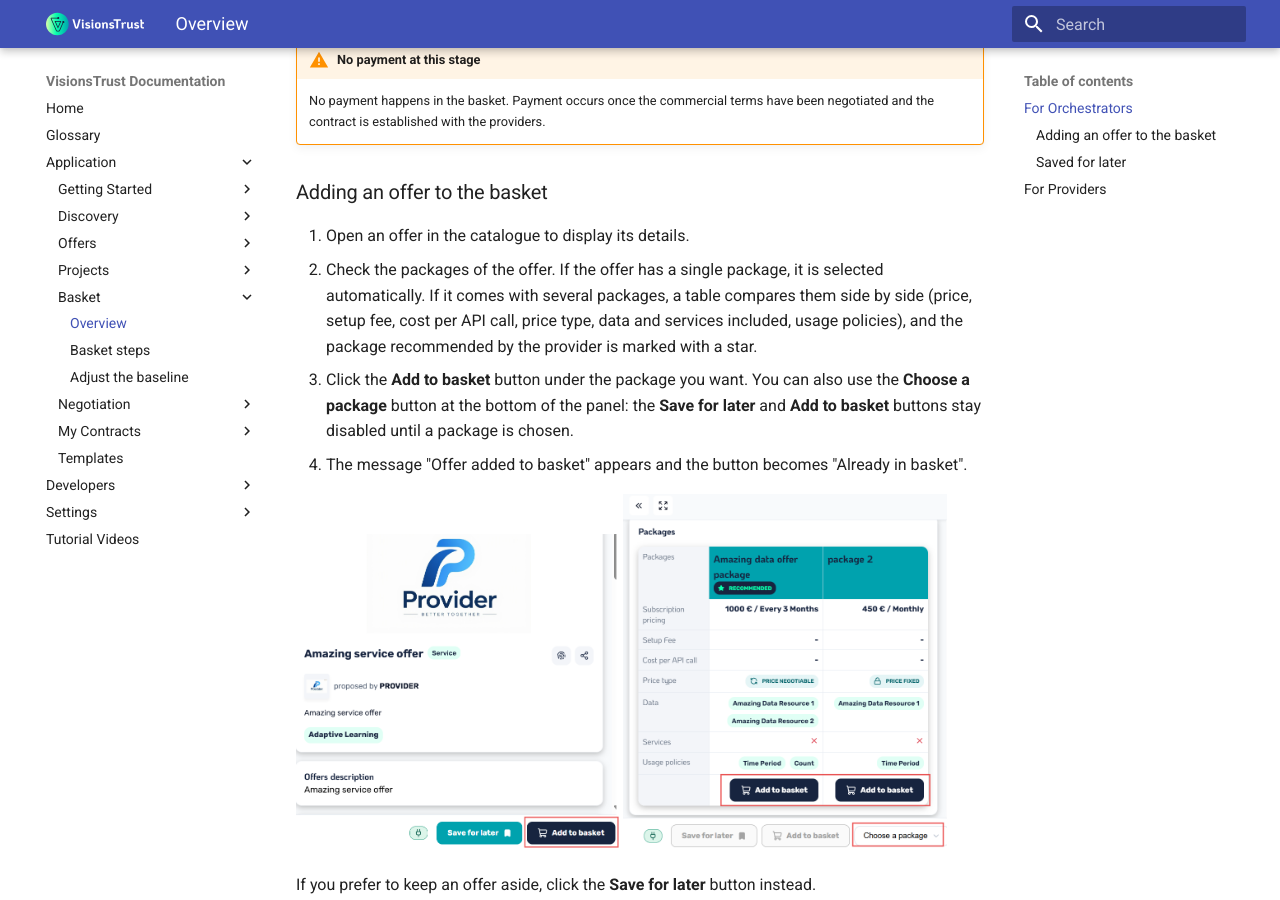
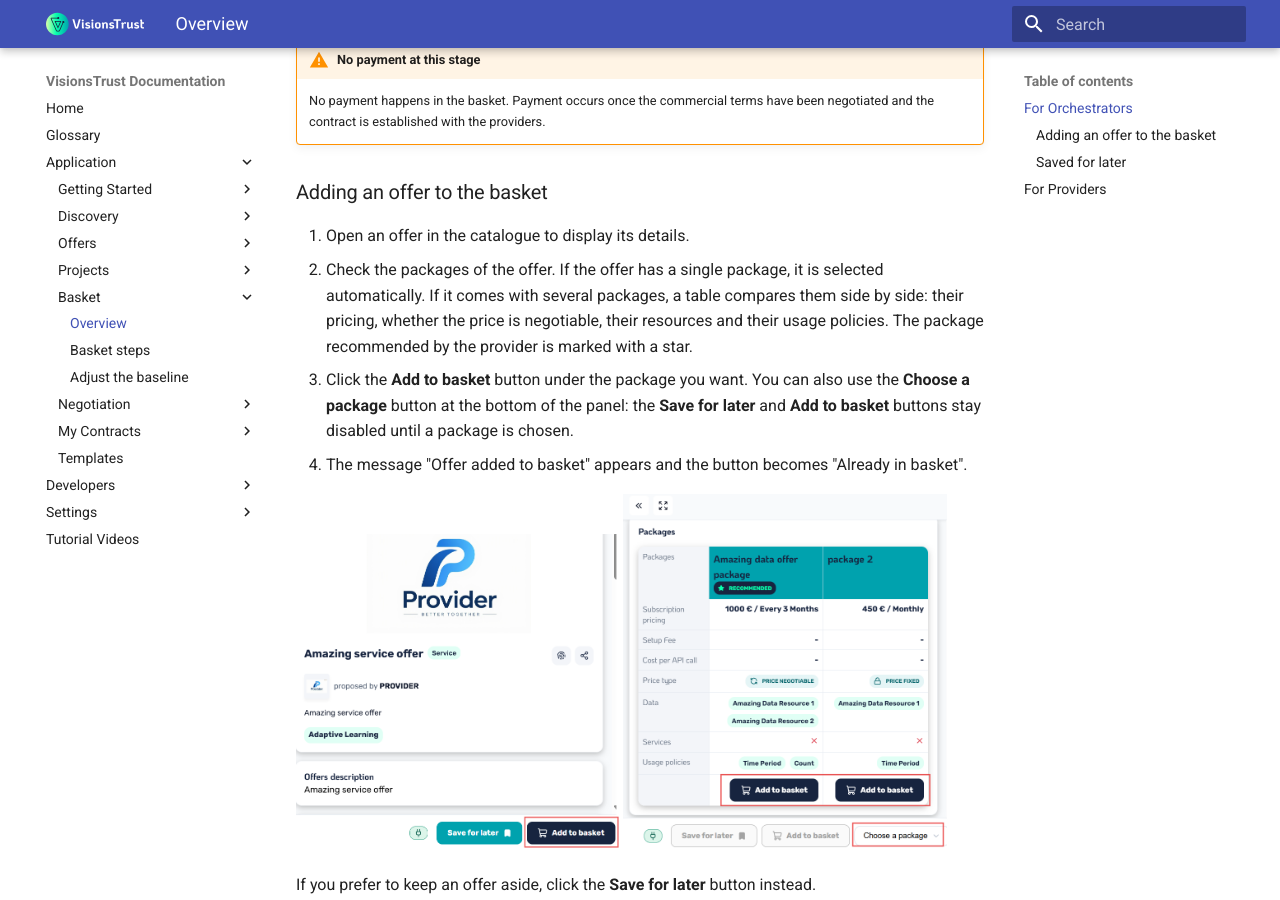
Before and after one commit to VisionsOfficial/visionstrust-docs, an MkDocs documentation site: the page built from docs/application/basket/overview.md, in a window 1280 px wide and 900 px high, scrolled down 687 px. Built offline with MkDocs 1.6.1 and Material for MkDocs 9.7.7, drawn with Linux system fonts in a browser that asks for light colours.

Commit message:
docs: simplify the package comparison description in the basket

```diff
--- a/docs/application/basket/overview.md
+++ b/docs/application/basket/overview.md
@@ -14,7 +14,7 @@ The basket enables you to gather offers, assign each of them to a project and de
 ### Adding an offer to the basket
 
 1. Open an offer in the catalogue to display its details.
-2. Check the packages of the offer. If the offer has a single package, it is selected automatically. If it comes with several packages, a table compares them side by side (price, setup fee, cost per API call, price type, data and services included, usage policies), and the package recommended by the provider is marked with a star.
+2. Check the packages of the offer. If the offer has a single package, it is selected automatically. If it comes with several packages, a table compares them side by side: their pricing, whether the price is negotiable, their resources and their usage policies. The package recommended by the provider is marked with a star.
 3. Click the **Add to basket** button under the package you want. You can also use the **Choose a package** button at the bottom of the panel: the **Save for later** and **Add to basket** buttons stay disabled until a package is chosen.
 4. The message "Offer added to basket" appears and the button becomes "Already in basket".
 
```
